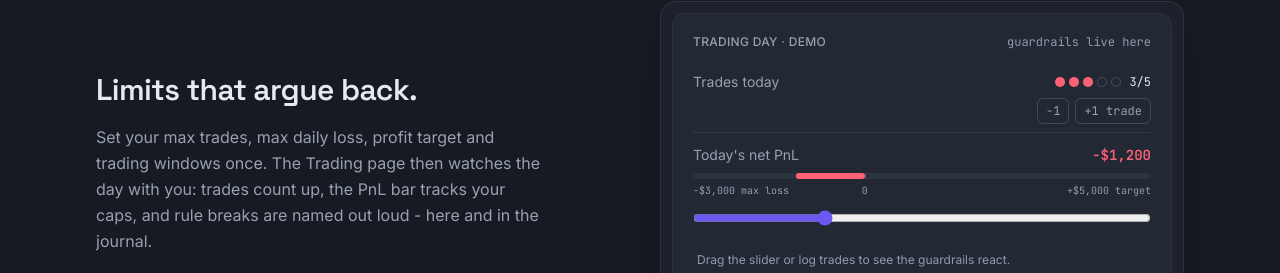
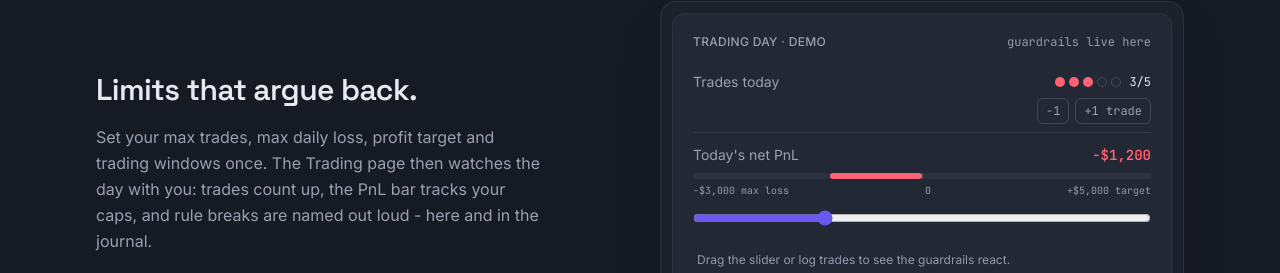
Before and after one commit to agimharizaj/tradebook, a Next.js app: page / in a window 1280 px wide. Shown: the part 1673-1946 px from the top of the page. Built offline with nearby package versions, Linux system fonts and the light colour scheme; no server answers.

Commit message:
PnL bars: EdgeFlo-style centred zero - each half scales to its own cap, fill grows from the middle (panel + landing demo)

```diff
--- a/src/components/charts/TradingDayPanel.tsx
+++ b/src/components/charts/TradingDayPanel.tsx
@@ -193,17 +193,17 @@ export default function TradingDayPanel({
   const routineTotal = settings.routine_items.length;
   const routineCount = routineDone.filter((x) => settings.routine_items.includes(x)).length;
 
-  // PnL bar between loss cap and target: the fill grows from the zero point
-  // toward the current net, so a flat day shows an empty bar instead of a
-  // misleading green block.
+  // PnL bar, EdgeFlo-style: zero is always the visual centre and each half
+  // scales to its own cap (left = loss cap, right = target), so the fill
+  // grows from the middle and a flat day shows an empty bar.
   const bar = useMemo(() => {
-    const lo = lossCap != null ? -Math.abs(lossCap) : Math.min(net, 0) * 1.5 || -100;
-    const hi = target != null ? Math.abs(target) : Math.max(net, 0) * 1.5 || 100;
-    const span = hi - lo || 1;
-    const pos = (v: number) => Math.min(100, Math.max(0, ((v - lo) / span) * 100));
-    const zero = pos(0);
-    const now = pos(net);
-    return { left: Math.min(zero, now), width: Math.abs(now - zero), zero };
+    const lossSpan = Math.abs(lossCap ?? target ?? Math.max(Math.abs(net), 1));
+    const gainSpan = Math.abs(target ?? lossCap ?? Math.max(Math.abs(net), 1));
+    const now =
+      net >= 0
+        ? 50 + Math.min(50, (net / (gainSpan || 1)) * 50)
+        : 50 - Math.min(50, (Math.abs(net) / (lossSpan || 1)) * 50);
+    return { left: Math.min(50, now), width: Math.abs(now - 50), zero: 50 };
   }, [net, lossCap, target]);
 
   const body = (
@@ -353,16 +353,9 @@ export default function TradingDayPanel({
                   aria-hidden="true"
                 />
               </div>
-              {/* The scale is asymmetric (loss cap vs target), so the 0 label
-                  sits under the real zero tick, not the visual centre. */}
-              <div className="relative mt-1 flex justify-between font-mono text-[10px] text-dim">
+              <div className="mt-1 flex justify-between font-mono text-[10px] text-dim">
                 <span>{lossCap != null ? `-${moneySigned(Math.abs(lossCap), cur).replace("+", "")} max loss` : ""}</span>
-                <span
-                  className="absolute -translate-x-1/2"
-                  style={{ left: `${bar.zero}%` }}
-                >
-                  0
-                </span>
+                <span>0</span>
                 <span>{target != null ? `${moneySigned(Math.abs(target), cur)} target` : ""}</span>
               </div>
             </>
--- a/src/components/landing/GuardrailsDemo.tsx
+++ b/src/components/landing/GuardrailsDemo.tsx
@@ -14,10 +14,12 @@ export default function GuardrailsDemo() {
   const [pnl, setPnl] = useState(-1200);
   const [count, setCount] = useState(3);
 
-  const pos = (v: number) =>
-    Math.min(100, Math.max(0, ((v - MAX_LOSS) / (TARGET - MAX_LOSS)) * 100));
-  const zeroPct = pos(0);
-  const nowPct = pos(pnl);
+  // Zero sits at the visual centre; each half scales to its own cap.
+  const nowPct =
+    pnl >= 0
+      ? 50 + Math.min(50, (pnl / TARGET) * 50)
+      : 50 - Math.min(50, (Math.abs(pnl) / Math.abs(MAX_LOSS)) * 50);
+  const zeroPct = 50;
   const fill = { left: Math.min(zeroPct, nowPct), width: Math.abs(nowPct - zeroPct) };
   const lossHit = pnl <= MAX_LOSS;
   const targetHit = pnl >= TARGET;
@@ -84,9 +86,9 @@ export default function GuardrailsDemo() {
               aria-hidden="true"
             />
           </div>
-          <div className="relative mt-1 flex justify-between font-mono text-[10px] text-dim">
+          <div className="mt-1 flex justify-between font-mono text-[10px] text-dim">
             <span>-$3,000 max loss</span>
-            <span className="absolute -translate-x-1/2" style={{ left: `${zeroPct}%` }}>0</span>
+            <span>0</span>
             <span>+$5,000 target</span>
           </div>
           <input
```
